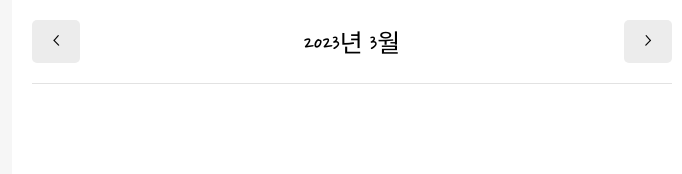
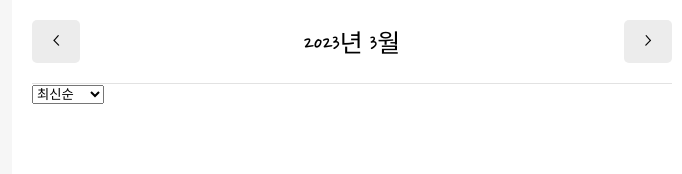
Before and after one commit to yeafla530/react-diary, a React (Create React App) app in the folder emotion-diary/: page / in a window 1280 px wide. Shown: the top 174 px of the page, without its empty margins (288-970 px from the left). Built offline with nearby package versions, Linux system fonts and the light colour scheme; a web font is replaced by a local one.

Commit message:
[+] 0620 다이어리리스트 정렬 기능 추가

```diff
--- a/emotion-diary/src/components/DiaryList.js
+++ b/emotion-diary/src/components/DiaryList.js
@@ -0,0 +1,50 @@
+import {useState} from "react"
+
+const sortOptionList = [
+    {value: "latest", name: "최신순"},
+    {value: "oldest", name: "오래된순"},
+
+]
+// 정렬기능
+// onChange : select가 변화했을 때 바꿀 기능을 하는 함수
+// optionList : select tag에 들어가는 옵션
+const ControlMenu = ({value, onChange, optionList})=>{
+    return <select value={value} onChange={(e)=>onChange(e.target.value)}>
+        {optionList.map((it, idx)=><option key={idx} value={it.value}>{it.name}</option>)}
+    </select>
+}
+
+const DiaryList = ({diaryList})=> {
+
+    const [sortType, setSortType] = useState('latest');
+
+    // DiaryList정렬된 리스트 반환하는 함수
+    const getProcessDiaryList = () => {
+        const compare = (a, b) => {
+            // 최신순 정렬
+            if (sortType === 'latest') {
+                return parseInt(b.date) - parseInt(a.date)
+            } else {
+                return parseInt(a.date) - parseInt(b.date)
+            }
+        }
+
+        // diaryList를 JSON화 시켜서 문자로 바꾸고 다시 JSON화 시켜줌
+        const copyList = JSON.parse(JSON.stringify(diaryList))
+        const sortedList = copyList.sort(compare)
+        return sortedList;
+    }
+
+
+    return <div>
+        <ControlMenu value={sortType} onChange={setSortType} optionList={sortOptionList}/>
+        {getProcessDiaryList().map((it)=>(
+            <div key={it.id}>{it.contents}</div>
+        ))}
+    </div>
+}
+
+DiaryList.defaultProps = {
+    diaryList: [],
+}
+export default DiaryList
--- a/emotion-diary/src/pages/Home.js
+++ b/emotion-diary/src/pages/Home.js
@@ -2,6 +2,8 @@ import { useContext, useState, useEffect } from 'react';
 import { DiaryStateContext } from '../App';
 import MyHeader from '../components/MyHeader'
 import MyButton from './../components/MyButton';
+import DiaryList from './../components/DiaryList'
+
 const Home = () => {
     const diaryList = useContext(DiaryStateContext)
 
@@ -55,6 +57,8 @@ const Home = () => {
             headText={headText}
             leftChild={<MyButton text={'<'} onClick={decreaseMonth}/>}
             rightChild={<MyButton text={'>'} onClick={increaseMonth}/>}/>
+
+            <DiaryList diaryList={data}/>
         </div>
     )
 }
```
